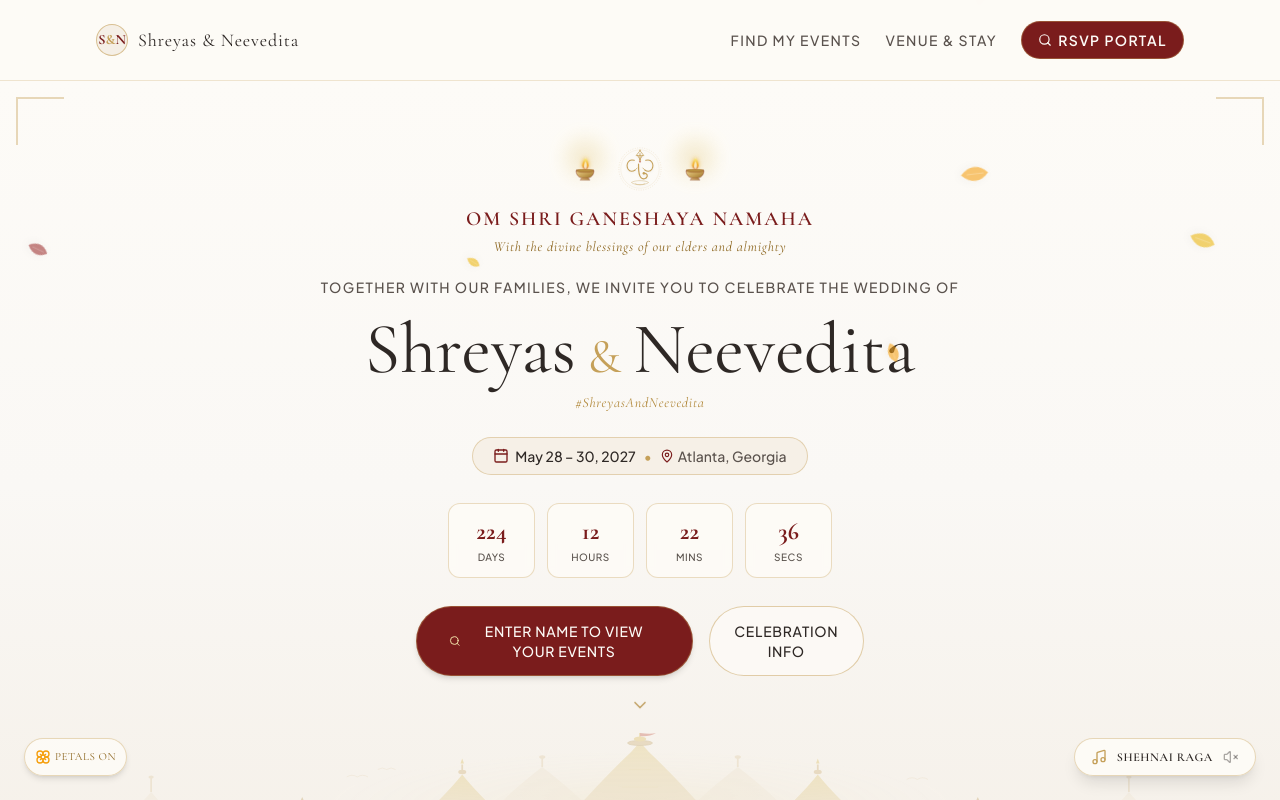
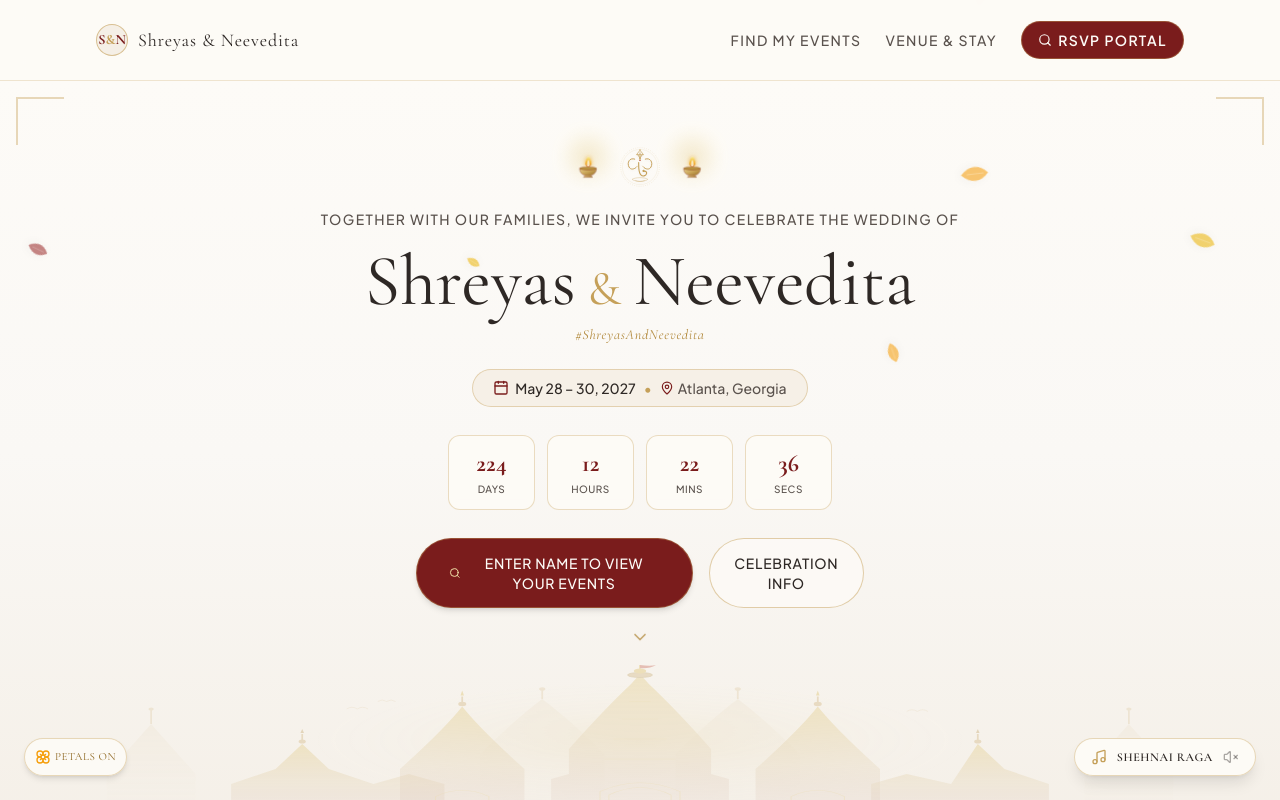
Before and after one commit to ishaan-goswami/Neevedita-and-Shreyas, a React (Vite) app: page / in a window 1280 px wide. Shown: the top 800 px of the page. Built offline with nearby package versions, Linux system fonts and the light colour scheme.

Commit message:
chore: remove Om Shri Ganeshaya Namaha and blessing subtitle

```diff
--- a/src/components/Hero.tsx
+++ b/src/components/Hero.tsx
@@ -47,20 +47,11 @@ export const Hero: React.FC = () => {
 
       {/* Main Container */}
       <div className="relative z-10 max-w-4xl mx-auto px-4 text-center flex-1 flex flex-col items-center justify-center">
-        {/* Sacred Invocation (English only) */}
-        <div className="flex items-center justify-center space-x-4 mb-3">
-          <DiyaLamp size={30} />
-          <GaneshaEmblem size={48} />
-          <DiyaLamp size={30} />
-        </div>
-
-        <div className="space-y-1 mb-5">
-          <h2 className="text-maroon font-serif text-base sm:text-xl tracking-widest font-semibold uppercase">
-            {weddingConfig.auspiciousInvocation.title}
-          </h2>
-          <p className="text-xs sm:text-sm text-gold-dark font-serif italic tracking-wider">
-            {weddingConfig.auspiciousInvocation.subtitle}
-          </p>
+        {/* Auspicious Emblem */}
+        <div className="flex items-center justify-center space-x-4 mb-5">
+          <DiyaLamp size={28} />
+          <GaneshaEmblem size={44} />
+          <DiyaLamp size={28} />
         </div>
 
         {/* Traditional Invitation Tagline */}
--- a/src/weddingConfig.ts
+++ b/src/weddingConfig.ts
@@ -41,11 +41,6 @@ export interface WeddingConfig {
     hashtag: string;
   };
   invitationNote: string;
-  auspiciousInvocation: {
-    title: string;
-    subtitle: string;
-    meaning: string;
-  };
   weddingDate: string; // ISO date for countdown
   displayDateText: string;
   locationCity: string;
@@ -82,12 +77,6 @@ export const weddingConfig: WeddingConfig = {
   },
 
   invitationNote: "Together with our families, we joyfully welcome you to our wedding celebrations in Atlanta, Georgia. Please enter your name below to view your personal ceremony schedule and RSVP.",
-
-  auspiciousInvocation: {
-    title: "Om Shri Ganeshaya Namaha",
-    subtitle: "With the divine blessings of our elders and almighty",
-    meaning: "Invoking peace, prosperity, and joyous beginnings as our families unite."
-  },
 
   // Target date for countdown (May 28, 2027)
   weddingDate: "2027-05-28T13:00:00",
```
